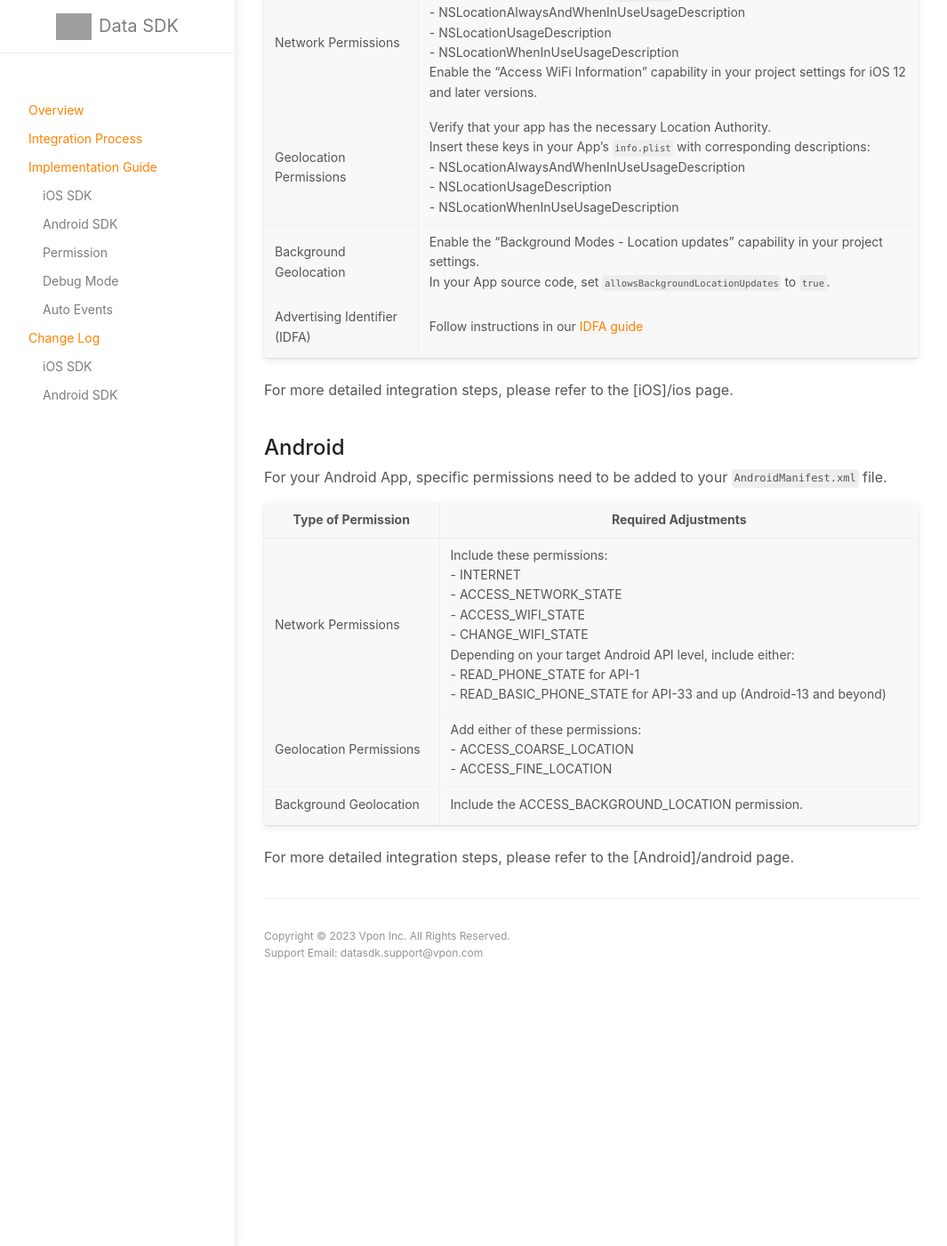
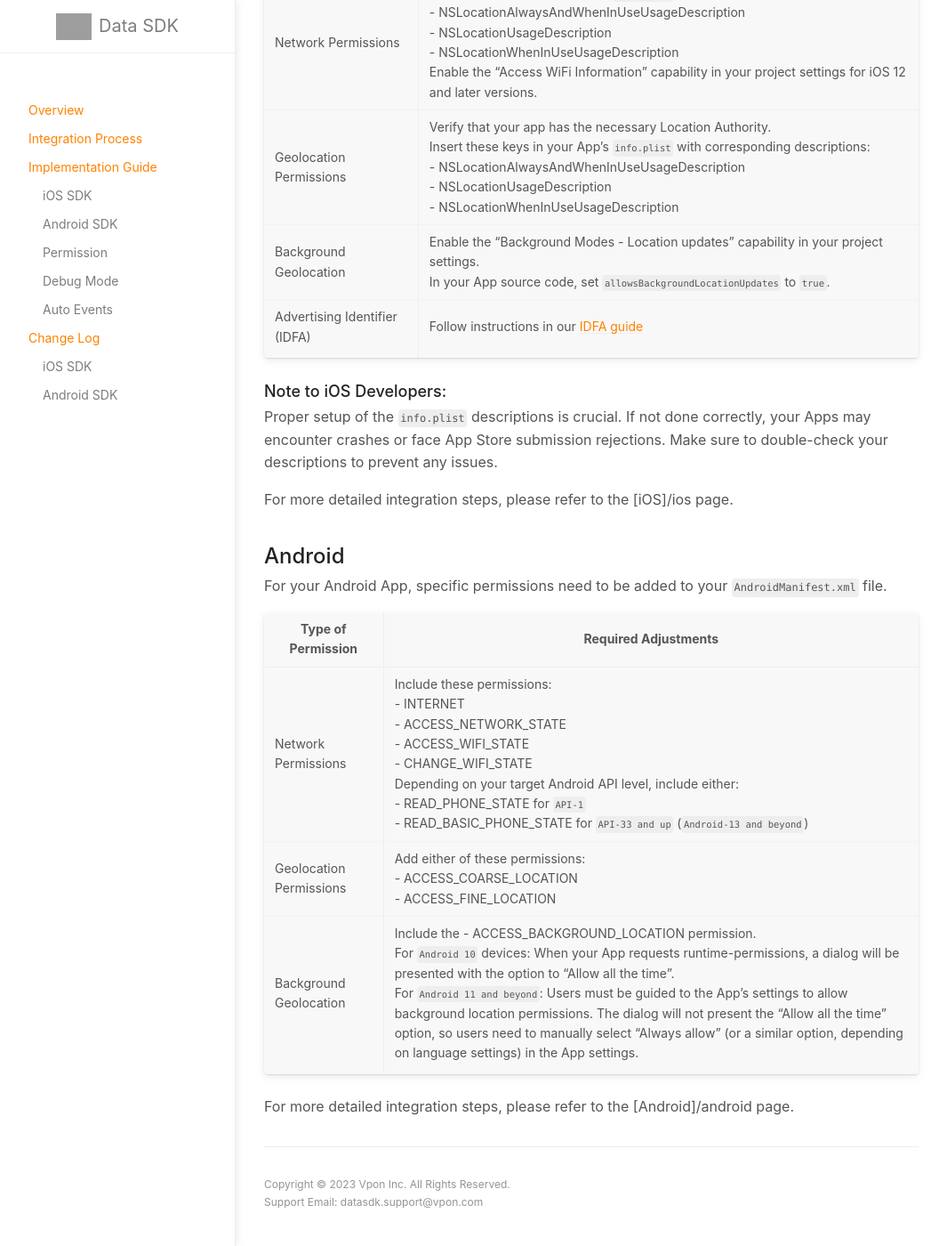
Before and after one commit to vpon-data/data-sdk, a Jekyll site: the page built from docs/Permission.md, in a window 1280 px wide and 1400 px high, scrolled down 555 px. Shown: the whole window at 89% size, without its empty margins (107-1172 px from the left). Built offline with Jekyll 4.4.1, drawn with Linux system fonts in a browser that asks for light colours; before the commit the page ends 1675 px from its top, so only the background shows below that; grey boxes are pictures that could not be loaded.

Commit message:
Update Permission

```diff
--- a/docs/Permission.md
+++ b/docs/Permission.md
@@ -24,16 +24,18 @@
 | Background Geolocation   | Enable the "Background Modes - Location updates" capability in your project settings. <br> In your App source code, set `allowsBackgroundLocationUpdates` to `true`. |
 | Advertising Identifier (IDFA)      | Follow instructions in our [IDFA guide](https://wiki.vpon.com/ios/idfa/) |
 
+### Note to iOS Developers:
+Proper setup of the `info.plist` descriptions is crucial. If not done correctly, your Apps may encounter crashes or face App Store submission rejections. Make sure to double-check your descriptions to prevent any issues.
+
 For more detailed integration steps, please refer to the [iOS]{%link docs/iOS.md %} page.
-
 
 ## Android
 For your Android App, specific permissions need to be added to your `AndroidManifest.xml` file.
 
 | Type of Permission       | Required Adjustments                                                                                             |
 |--------------------------|-----------------------------------------------------------------------------------------------------------------|
-| Network Permissions      | Include these permissions: <br> - INTERNET <br> - ACCESS_NETWORK_STATE <br> - ACCESS_WIFI_STATE <br> - CHANGE_WIFI_STATE  <br> Depending on your target Android API level, include either: <br> - READ_PHONE_STATE for API-1 <br> - READ_BASIC_PHONE_STATE for API-33 and up (Android-13 and beyond) |
+| Network Permissions      | Include these permissions: <br> - INTERNET <br> - ACCESS_NETWORK_STATE <br> - ACCESS_WIFI_STATE <br> - CHANGE_WIFI_STATE  <br> Depending on your target Android API level, include either: <br> - READ_PHONE_STATE for `API-1` <br> - READ_BASIC_PHONE_STATE for `API-33 and up` (`Android-13 and beyond`) |
 | Geolocation Permissions | Add either of these permissions: <br> - ACCESS_COARSE_LOCATION <br> - ACCESS_FINE_LOCATION |
-| Background Geolocation   | Include the ACCESS_BACKGROUND_LOCATION permission. |
+| Background Geolocation   | Include the - ACCESS_BACKGROUND_LOCATION permission. <br> For `Android 10` devices: When your App requests runtime-permissions, a dialog will be presented with the option to "Allow all the time". <br> For `Android 11 and beyond`: Users must be guided to the App's settings to allow background location permissions. The dialog will not present the "Allow all the time" option, so users need to manually select "Always allow" (or a similar option, depending on language settings) in the App settings. |
 
 For more detailed integration steps, please refer to the [Android]{%link docs/Android.md %} page.
```
